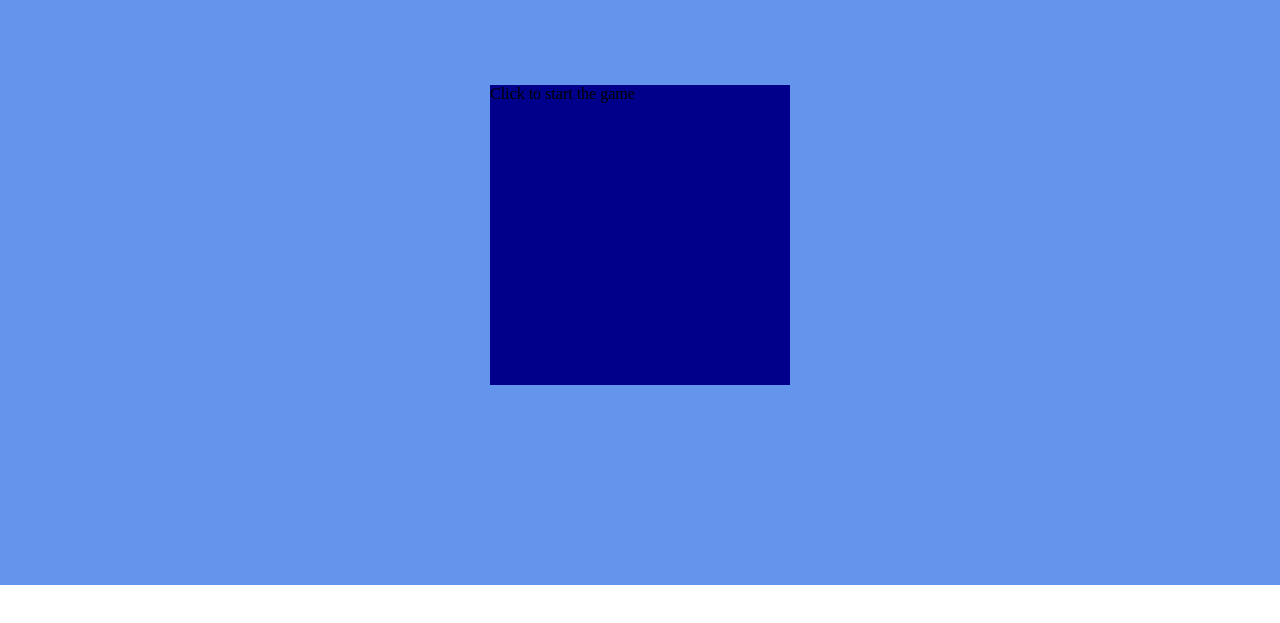
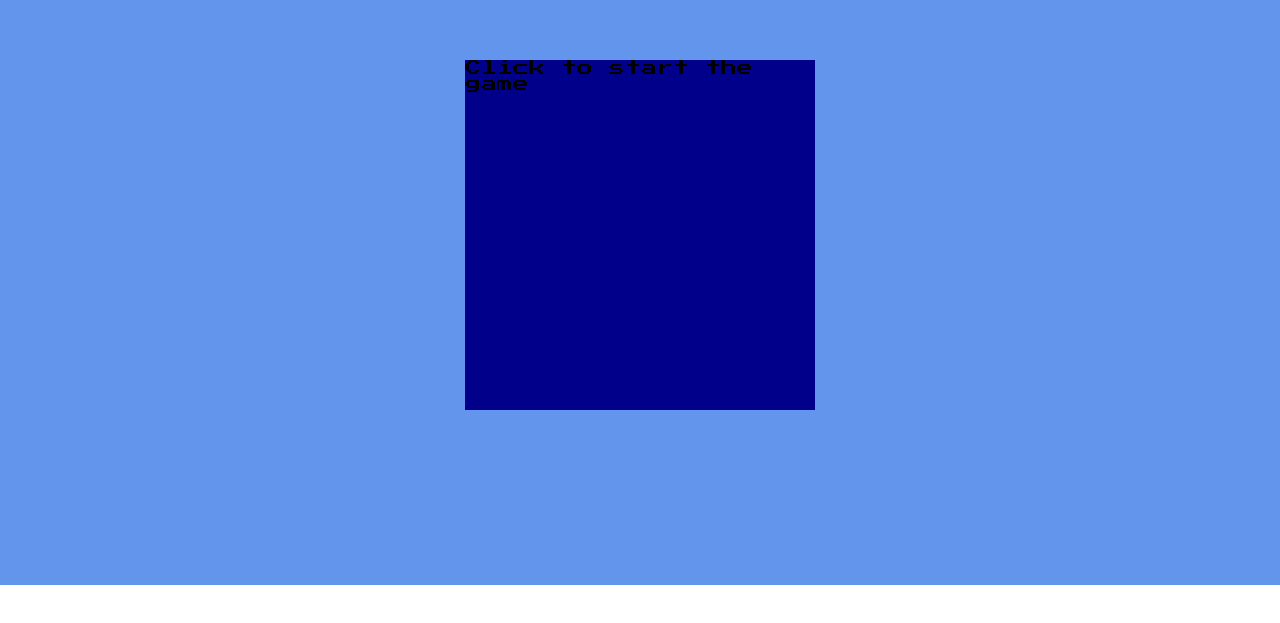
Before and after one commit to darkOwlWood/ReactSimonGame, a React app: page / in a window 1280 px wide. Shown: the part 115-738 px from the top of the page. Built offline with nearby package versions, Linux system fonts and the light colour scheme.

Commit message:
Animation bug in the BoardMessage fixed

```diff
--- a/src/assets/styles/components/BoardMessage.scss
+++ b/src/assets/styles/components/BoardMessage.scss
@@ -1,20 +1,21 @@
 $animation-time: cubic-bezier(0.495, 1.225, 1.000, 0.945);
 
 .board-message{
-    width: 300px;
-    height: 300px;
+    width: 100%;
+    height: 100%;
 
     background-color: darkblue;
     position: absolute;
+    bottom: 100%;
     z-index: 10;
 }
 
-.board-message--curtainUpping{
-    animation: curtainUpping 1s $animation-time;
+.board-message--curtainFalling{
+    animation: curtainFalling 1.3s $animation-time forwards;
 }
 
-.board-message--curtainFalling{
-    animation: curtainFalling 1.3s $animation-time;
+.board-message--curtainUpping{
+    animation: curtainUpping 1s $animation-time forwards;
 }
 
 @keyframes curtainUpping{
--- a/src/assets/styles/components/MainSection.scss
+++ b/src/assets/styles/components/MainSection.scss
@@ -15,8 +15,8 @@
 }
 
 .main-section__wrapper__game{
-    width: 300px;
-    height: 300px;
+    width: 350px;
+    height: 350px;
 
     position: relative;
 
--- a/src/assets/styles/containers/App.scss
+++ b/src/assets/styles/containers/App.scss
@@ -1,4 +1,7 @@
+@import url('https://fonts.googleapis.com/css2?family=Press+Start+2P&display=swap');
+
 body{
     margin: 0;
     padding: 0;
+    font-family: 'Press Start 2P', cursive;
 }
--- a/src/components/BoardMessage.jsx
+++ b/src/components/BoardMessage.jsx
@@ -6,17 +6,11 @@ import '../assets/styles/components/BoardMessage.scss';
 //END GAME ----> SIMON
 
 const UPPING_ANIMATION_TIME = 1000;
-const FALLING_ANIMATION_TIME = 1350;
+const FALLING_ANIMATION_TIME = 1300;
 
 const BoardMessage = ({message, setGameState}) => {
 
     const divEl = useRef(null);
-
-    useEffect(() => {
-        setTimeout( () => {
-            divEl.current.classList.remove('board-message--curtainFalling');
-        },FALLING_ANIMATION_TIME);
-    })
 
     const handleClick = () => {
         divEl.current.classList.add('board-message--curtainUpping');
--- a/src/components/Simon.jsx
+++ b/src/components/Simon.jsx
@@ -20,8 +20,7 @@ const Simon = ({startGame,setGameState}) => {
         }
     },[startGame]);
 
-    const handleButtonClick = (id) => {
-        if(gameData.allowClick){
+    const checkSimonSequence = (id) => {
         if(gameData.sequence[0] === id){
 
             //sequence never going to be zero, is safe
@@ -41,8 +40,7 @@ const Simon = ({startGame,setGameState}) => {
 
         }else{
             setGameData({level:0, sequence:[], allowClick:false});
-                setGameState(1)
-            }
+            setGameState(1);
         }
     }
 
@@ -56,7 +54,7 @@ const Simon = ({startGame,setGameState}) => {
                         color={color}
                         gameData={gameData}
                         setGameData={setGameData}
-                        onClick={handleButtonClick}
+                        checkSimonSequence={checkSimonSequence}
                     />
                 ))
             }
--- a/src/components/SimonButton.jsx
+++ b/src/components/SimonButton.jsx
@@ -4,7 +4,7 @@ import '../assets/styles/components/SimonButton.scss';
 const DELAY_TIME = 1000;
 const BLINK_TIME = 250;
 
-const SimonButton = ({id,color,gameData,setGameData,onClick}) => {
+const SimonButton = ({id,color,gameData,setGameData,checkSimonSequence}) => {
 
     const divEl = useRef(null);
 
@@ -12,23 +12,34 @@ const SimonButton = ({id,color,gameData,setGameData,onClick}) => {
         gameData.sequence.forEach( (number,ndx) => {
             if(id === number){
                 setTimeout( () => {
-                    divEl.current.classList.add('blink');
-                    setTimeout( () => {
-                        divEl.current.classList.remove('blink');
-                        (ndx+1)===gameData.level && setGameData({...gameData, allowClick:true});
-                    }, BLINK_TIME)
+                    makeTheButtonBlink(
+                        (ndx+1)===gameData.level?
+                        ()=>{setGameData({...gameData, allowClick:true})}
+                        :undefined
+                    );
                 }, DELAY_TIME * (ndx+1));
             }
         });
     },[gameData.level]);
 
+    const handleOnClick = () => {
+        makeTheButtonBlink();
+        checkSimonSequence(id);
+    }
+
+    function makeTheButtonBlink(callBack = ()=>{}){
+        divEl.current.classList.add('blink');
+        setTimeout( () => {
+            divEl.current.classList.remove('blink');
+            callBack();
+        }, BLINK_TIME);
+    }
+
     return (
         <div
             ref={divEl}
-            onClick={() => onClick(id)}
-            onMouseDown={() => divEl.current.classList.add('blink')}
-            onMouseUp={() => divEl.current.classList.remove('blink')}
             className={color}
+            onClick={gameData.allowClick? handleOnClick : ()=>{}}
         >
             <span className="nail"></span>
             <span className="nail"></span>
```
Lines whose indentation alone changed are shown as unchanged.
